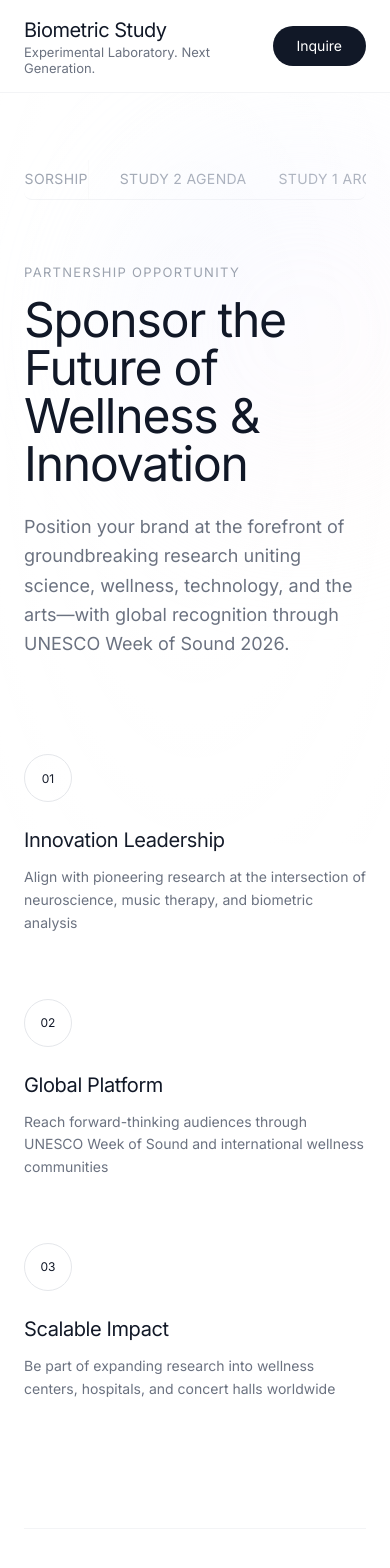
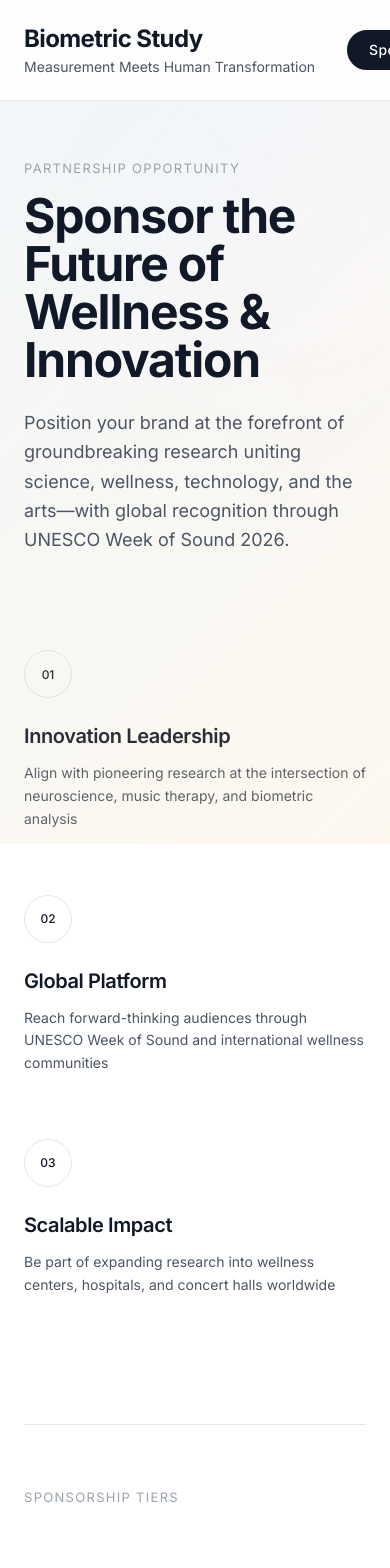
Before and after one commit to chaocdou-ux/biometric-dashboard, a React (Vite) app: page / in a window 390 px wide. Shown: the top 1568 px of the page. Built offline with nearby package versions, Linux system fonts and the light colour scheme.

Commit message:
Updated index.css

```diff
--- a/src/components/LandingPage.jsx
+++ b/src/components/LandingPage.jsx
@@ -1,5 +1,4 @@
 import { useState } from 'react';
-import { Tabs, TabsContent, TabsList, TabsTrigger } from './ui/tabs';
 import App from '../App';
 
 export default function LandingPage() {
@@ -7,67 +6,73 @@ export default function LandingPage() {
 
   return (
     <div className="min-h-screen bg-white">
-      <header className="fixed top-0 left-0 right-0 z-50 bg-white/80 backdrop-blur-md border-b border-gray-100">
-        <div className="container mx-auto px-6 py-4">
-          <div className="flex items-center justify-between">
-            <div>
-              <h1 className="text-xl font-light tracking-tight text-gray-900">Biometric Study</h1>
-              <p className="text-xs text-gray-500 font-light">Experimental Laboratory. Next Generation.</p>
+      <header className="fixed top-0 left-0 right-0 z-50 bg-white/85 backdrop-blur-md border-b border-gray-200">
+        <div className="container mx-auto px-6 py-5">
+          <div className="flex items-center justify-between gap-8">
+            <div className="flex-shrink-0">
+              <h1 className="text-2xl md:text-3xl font-bold tracking-tight text-gray-900">
+                Biometric Study
+              </h1>
+              <p className="text-sm md:text-base font-light text-gray-600 mt-0.5">
+                Measurement Meets Human Transformation
+              </p>
             </div>
+
+            <div className="flex items-center gap-3">
+              <button
+                onClick={() => setActiveTab('sponsorship')}
+                className={`px-5 py-2 text-sm font-medium tracking-wide rounded-full border-2 transition-all ${
+                  activeTab === 'sponsorship'
+                    ? 'bg-gray-900 text-white border-gray-900'
+                    : 'bg-white text-gray-900 border-gray-900 hover:bg-gray-50'
+                }`}
+              >
+                Sponsorship
+              </button>
+              <button
+                onClick={() => setActiveTab('phase2')}
+                className={`px-5 py-2 text-sm font-medium tracking-wide rounded-full border-2 transition-all ${
+                  activeTab === 'phase2'
+                    ? 'bg-gray-900 text-white border-gray-900'
+                    : 'bg-white text-gray-900 border-gray-900 hover:bg-gray-50'
+                }`}
+              >
+                Phase 2
+              </button>
+              <button
+                onClick={() => setActiveTab('phase1')}
+                className={`px-5 py-2 text-sm font-medium tracking-wide rounded-full border-2 transition-all ${
+                  activeTab === 'phase1'
+                    ? 'bg-gray-900 text-white border-gray-900'
+                    : 'bg-white text-gray-900 border-gray-900 hover:bg-gray-50'
+                }`}
+              >
+                Phase 1
+              </button>
               <a
                 href="mailto:nathalie@nathaliebonin.com?subject=Sponsorship%20Inquiry"
-              className="px-6 py-2.5 text-sm font-normal bg-gray-900 text-white rounded-full hover:bg-gray-800 transition-colors"
+                className="px-5 py-2 text-sm font-medium tracking-wide bg-white text-gray-900 border-2 border-gray-900 rounded-full hover:bg-gray-50 transition-all"
               >
                 Inquire
               </a>
             </div>
           </div>
+        </div>
       </header>
 
-      <div className="pt-24">
-        <div className="container mx-auto px-6 py-16">
-          <Tabs value={activeTab} onValueChange={setActiveTab} className="w-full">
-            <TabsList className="flex justify-center gap-8 mb-16 bg-transparent border-b border-gray-100">
-              <TabsTrigger
-                value="sponsorship"
-                className="px-0 py-4 text-sm font-light tracking-wide uppercase bg-transparent border-b-2 border-transparent data-[state=active]:border-gray-900 data-[state=active]:text-gray-900 text-gray-400 rounded-none"
-              >
-                Sponsorship
-              </TabsTrigger>
-              <TabsTrigger
-                value="study2"
-                className="px-0 py-4 text-sm font-light tracking-wide uppercase bg-transparent border-b-2 border-transparent data-[state=active]:border-gray-900 data-[state=active]:text-gray-900 text-gray-400 rounded-none"
-              >
-                Study 2 Agenda
-              </TabsTrigger>
-              <TabsTrigger
-                value="study1"
-                className="px-0 py-4 text-sm font-light tracking-wide uppercase bg-transparent border-b-2 border-transparent data-[state=active]:border-gray-900 data-[state=active]:text-gray-900 text-gray-400 rounded-none"
-              >
-                Study 1 Archive
-              </TabsTrigger>
-            </TabsList>
-
-            <TabsContent value="sponsorship">
-              <SponsorshipContent />
-            </TabsContent>
-
-            <TabsContent value="study2">
-              <Study2Content />
-            </TabsContent>
-
-            <TabsContent value="study1">
-              <Study1Content />
-            </TabsContent>
-          </Tabs>
+      <div className="pt-32">
+        <div className="container mx-auto px-6 py-8">
+          {activeTab === 'sponsorship' && <SponsorshipContent />}
+          {activeTab === 'phase2' && <Phase2Content />}
+          {activeTab === 'phase1' && <Phase1Content />}
         </div>
       </div>
 
-      <footer className="border-t border-gray-100 mt-32">
+      <footer className="border-t border-gray-200 mt-32">
         <div className="container mx-auto px-6 py-12">
           <div className="text-center">
-            <p className="text-sm text-gray-500 font-light">Kinemuse Productions Inc.</p>
-            <p className="text-sm text-gray-400 font-light mt-2">
+            <p className="text-sm text-gray-600 font-medium">Kinemuse Productions Inc.</p>
+            <p className="text-sm text-gray-500 mt-2">
               <a href="mailto:nathalie@nathaliebonin.com" className="hover:text-gray-900">nathalie@nathaliebonin.com</a>
               <span className="mx-2">·</span>
               <a href="tel:818-476-2577" className="hover:text-gray-900">818-476-2577</a>
@@ -101,10 +106,10 @@ function SponsorshipContent() {
         <div className="absolute -top-32 -right-32 w-96 h-96 bg-gradient-to-br from-blue-100 via-purple-50 to-orange-50 rounded-full blur-3xl opacity-30" />
         <div className="relative">
           <p className="text-xs uppercase tracking-widest text-gray-400 mb-4 font-light">Partnership Opportunity</p>
-          <h2 className="text-5xl md:text-6xl font-light tracking-tight text-gray-900 mb-6">
+          <h2 className="text-5xl md:text-6xl font-bold tracking-tight text-gray-900 mb-6">
             Sponsor the Future of<br />Wellness & Innovation
           </h2>
-          <p className="text-lg text-gray-500 font-light leading-relaxed max-w-2xl">
+          <p className="text-lg text-gray-600 font-light leading-relaxed max-w-2xl">
             Position your brand at the forefront of groundbreaking research uniting science, wellness,
             technology, and the arts—with global recognition through UNESCO Week of Sound 2026.
           </p>
@@ -114,35 +119,35 @@ function SponsorshipContent() {
       <div className="grid md:grid-cols-3 gap-16 mb-32">
         <div>
           <div className="w-12 h-12 border border-gray-200 rounded-full flex items-center justify-center mb-6">
-            <span className="text-gray-900">01</span>
+            <span className="text-gray-900 font-medium">01</span>
           </div>
-          <h3 className="text-xl font-normal mb-3 text-gray-900">Innovation Leadership</h3>
-          <p className="text-sm text-gray-500 font-light leading-relaxed">
+          <h3 className="text-xl font-semibold mb-3 text-gray-900">Innovation Leadership</h3>
+          <p className="text-sm text-gray-600 font-light leading-relaxed">
             Align with pioneering research at the intersection of neuroscience, music therapy, and biometric analysis
           </p>
         </div>
         <div>
           <div className="w-12 h-12 border border-gray-200 rounded-full flex items-center justify-center mb-6">
-            <span className="text-gray-900">02</span>
+            <span className="text-gray-900 font-medium">02</span>
           </div>
-          <h3 className="text-xl font-normal mb-3 text-gray-900">Global Platform</h3>
-          <p className="text-sm text-gray-500 font-light leading-relaxed">
+          <h3 className="text-xl font-semibold mb-3 text-gray-900">Global Platform</h3>
+          <p className="text-sm text-gray-600 font-light leading-relaxed">
             Reach forward-thinking audiences through UNESCO Week of Sound and international wellness communities
           </p>
         </div>
         <div>
           <div className="w-12 h-12 border border-gray-200 rounded-full flex items-center justify-center mb-6">
-            <span className="text-gray-900">03</span>
+            <span className="text-gray-900 font-medium">03</span>
           </div>
-          <h3 className="text-xl font-normal mb-3 text-gray-900">Scalable Impact</h3>
-          <p className="text-sm text-gray-500 font-light leading-relaxed">
+          <h3 className="text-xl font-semibold mb-3 text-gray-900">Scalable Impact</h3>
+          <p className="text-sm text-gray-600 font-light leading-relaxed">
             Be part of expanding research into wellness centers, hospitals, and concert halls worldwide
           </p>
         </div>
       </div>
 
       <div className="mb-32">
-        <div className="border-t border-gray-100 pt-16">
+        <div className="border-t border-gray-200 pt-16">
           <p className="text-xs uppercase tracking-widest text-gray-400 mb-12 font-light">Sponsorship Tiers</p>
           <div className="space-y-px bg-gray-50">
             {[
@@ -210,11 +215,11 @@ function SponsorshipContent() {
               <div key={idx} className="bg-white p-8 hover:bg-gray-50 transition-colors">
                 <div className="flex items-start justify-between mb-6">
                   <div>
-                    <h3 className="text-2xl font-light text-gray-900 mb-1">{item.tier}</h3>
+                    <h3 className="text-2xl font-semibold text-gray-900 mb-1">{item.tier}</h3>
                     <p className="text-xs text-gray-400 font-light">{item.note}</p>
                   </div>
                   <div className="text-right">
-                    <p className="text-2xl font-light text-gray-900">{item.price}</p>
+                    <p className="text-2xl font-semibold text-gray-900">{item.price}</p>
                   </div>
                 </div>
                 <div className="grid md:grid-cols-2 gap-x-8 gap-y-2">
@@ -232,7 +237,7 @@ function SponsorshipContent() {
       </div>
 
       <div className="mb-32">
-        <div className="border-t border-gray-100 pt-16">
+        <div className="border-t border-gray-200 pt-16">
           <p className="text-xs uppercase tracking-widest text-gray-400 mb-12 font-light">Audience Insights</p>
           <div className="grid md:grid-cols-4 gap-12">
             {[
@@ -242,8 +247,8 @@ function SponsorshipContent() {
               { metric: '100+', label: 'Prior Participants' }
             ].map((stat, idx) => (
               <div key={idx}>
-                <p className="text-4xl font-light text-gray-900 mb-2">{stat.metric}</p>
-                <p className="text-sm text-gray-500 font-light">{stat.label}</p>
+                <p className="text-4xl font-bold text-gray-900 mb-2">{stat.metric}</p>
+                <p className="text-sm text-gray-600 font-light">{stat.label}</p>
               </div>
             ))}
           </div>
@@ -252,12 +257,12 @@ function SponsorshipContent() {
 
       <div className="relative mb-32">
         <div className="absolute -bottom-32 -left-32 w-96 h-96 bg-gradient-to-tr from-purple-100 via-blue-50 to-orange-50 rounded-full blur-3xl opacity-30" />
-        <div className="relative bg-white border border-gray-100 p-12">
+        <div className="relative bg-white border border-gray-200 p-12">
           <p className="text-xs uppercase tracking-widest text-gray-400 mb-8 font-light">Sponsor Inquiry</p>
           <form onSubmit={handleSubmit} className="space-y-8">
             <div className="grid md:grid-cols-2 gap-8">
               <div>
-                <label className="block text-sm text-gray-700 mb-2 font-light">Name</label>
+                <label className="block text-sm text-gray-700 mb-2 font-medium">Name</label>
                 <input
                   type="text"
                   required
@@ -268,7 +273,7 @@ function SponsorshipContent() {
                 />
               </div>
               <div>
-                <label className="block text-sm text-gray-700 mb-2 font-light">Company</label>
+                <label className="block text-sm text-gray-700 mb-2 font-medium">Company</label>
                 <input
                   type="text"
                   required
@@ -281,7 +286,7 @@ function SponsorshipContent() {
             </div>
             <div className="grid md:grid-cols-2 gap-8">
               <div>
-                <label className="block text-sm text-gray-700 mb-2 font-light">Email</label>
+                <label className="block text-sm text-gray-700 mb-2 font-medium">Email</label>
                 <input
                   type="email"
                   required
@@ -292,7 +297,7 @@ function SponsorshipContent() {
                 />
               </div>
               <div>
-                <label className="block text-sm text-gray-700 mb-2 font-light">Tier Interest</label>
+                <label className="block text-sm text-gray-700 mb-2 font-medium">Tier Interest</label>
                 <select
                   value={formData.tier}
                   onChange={(e) => setFormData({...formData, tier: e.target.value})}
@@ -308,7 +313,7 @@ function SponsorshipContent() {
               </div>
             </div>
             <div>
-              <label className="block text-sm text-gray-700 mb-2 font-light">Message</label>
+              <label className="block text-sm text-gray-700 mb-2 font-medium">Message</label>
               <textarea
                 value={formData.message}
                 onChange={(e) => setFormData({...formData, message: e.target.value})}
@@ -320,7 +325,7 @@ function SponsorshipContent() {
             <div className="flex justify-end">
               <button
                 type="submit"
-                className="px-8 py-3 bg-gray-900 text-white text-sm font-normal rounded-full hover:bg-gray-800 transition-colors"
+                className="px-8 py-3 bg-gray-900 text-white text-sm font-medium tracking-wide rounded-full hover:bg-gray-800 transition-colors"
               >
                 Submit Inquiry
               </button>
@@ -329,17 +334,17 @@ function SponsorshipContent() {
         </div>
       </div>
 
-      <div className="border-t border-gray-100 pt-16 mb-16">
+      <div className="border-t border-gray-200 pt-16 mb-16">
         <div className="grid md:grid-cols-2 gap-16">
           <div>
             <p className="text-xs uppercase tracking-widest text-gray-400 mb-4 font-light">Past Success</p>
-            <h3 className="text-2xl font-light text-gray-900 mb-4">Biometric Study Phase 1</h3>
-            <p className="text-sm text-gray-500 font-light leading-relaxed mb-4">
+            <h3 className="text-2xl font-semibold text-gray-900 mb-4">Biometric Study Phase 1</h3>
+            <p className="text-sm text-gray-600 font-light leading-relaxed mb-4">
               Our inaugural study successfully captured comprehensive biometric data across four sessions,
               demonstrating measurable improvements in emotional state, energy levels, mental clarity,
               and spiritual connection.
             </p>
-            <p className="text-sm text-gray-500 font-light leading-relaxed">
+            <p className="text-sm text-gray-600 font-light leading-relaxed">
               Published results showing average improvements of 15-25% across all measured metrics,
               establishing proof of concept for music-breathwork integration.
             </p>
@@ -348,8 +353,8 @@ function SponsorshipContent() {
             <p className="text-xs uppercase tracking-widest text-gray-400 mb-4 font-light">Contact</p>
             <div className="space-y-3">
               <div>
-                <p className="text-sm text-gray-700 font-light">Nathalie Bonin</p>
-                <p className="text-sm text-gray-400 font-light">Founder & Creative Director</p>
+                <p className="text-sm text-gray-900 font-medium">Nathalie Bonin</p>
+                <p className="text-sm text-gray-500 font-light">Founder & Creative Director</p>
               </div>
               <div>
                 <a href="mailto:nathalie@nathaliebonin.com" className="text-sm text-gray-900 hover:text-gray-600 font-light">
@@ -369,35 +374,35 @@ function SponsorshipContent() {
   );
 }
 
-function Study2Content() {
+function Phase2Content() {
   return (
     <div className="max-w-6xl mx-auto">
       <div className="relative mb-24">
         <div className="absolute -top-32 -left-32 w-96 h-96 bg-gradient-to-br from-purple-100 via-blue-50 to-orange-50 rounded-full blur-3xl opacity-30" />
         <div className="relative">
           <p className="text-xs uppercase tracking-widest text-gray-400 mb-4 font-light">November 21-23, 2025</p>
-          <h2 className="text-5xl md:text-6xl font-light tracking-tight text-gray-900 mb-6">
+          <h2 className="text-5xl md:text-6xl font-bold tracking-tight text-gray-900 mb-6">
             Biometric Study<br />Phase 2
           </h2>
-          <p className="text-lg text-gray-500 font-light leading-relaxed max-w-2xl mb-8">
+          <p className="text-lg text-gray-600 font-light leading-relaxed max-w-2xl mb-8">
             Expanding the frontier of music, breathwork & biometric data at The KINN, Venice, CA
           </p>
           <div className="inline-block bg-gray-50 px-6 py-3 border border-gray-200">
             <p className="text-xs text-gray-500 font-light">Featured in</p>
-            <p className="text-sm text-gray-900 font-normal">UNESCO Week of Sound 2026 Los Angeles</p>
+            <p className="text-sm text-gray-900 font-medium">UNESCO Week of Sound 2026 Los Angeles</p>
           </div>
         </div>
       </div>
 
       <div className="mb-32">
-        <div className="border-t border-gray-100 pt-16">
+        <div className="border-t border-gray-200 pt-16">
           <p className="text-xs uppercase tracking-widest text-gray-400 mb-12 font-light">Three-Day Agenda</p>
           <div className="space-y-px bg-gray-50">
             <div className="bg-white p-8">
               <div className="flex items-start justify-between mb-6">
                 <div>
                   <p className="text-xs text-gray-400 mb-2 font-light">Day 1 / Evening</p>
-                  <h3 className="text-2xl font-light text-gray-900">VIP Opening Night</h3>
+                  <h3 className="text-2xl font-semibold text-gray-900">VIP Opening Night</h3>
                 </div>
                 <span className="text-sm text-gray-400 font-light">Nov 21</span>
               </div>
@@ -418,7 +423,7 @@ function Study2Content() {
                 ].map((item, idx) => (
                   <div key={idx} className="flex items-start gap-3">
                     <span className="w-1 h-1 bg-gray-300 rounded-full mt-2 flex-shrink-0" />
-                    <p className="text-sm text-gray-500 font-light">{item}</p>
+                    <p className="text-sm text-gray-600 font-light">{item}</p>
                   </div>
                 ))}
               </div>
@@ -428,7 +433,7 @@ function Study2Content() {
               <div className="flex items-start justify-between mb-6">
                 <div>
                   <p className="text-xs text-gray-400 mb-2 font-light">Day 2 / Full Day</p>
-                  <h3 className="text-2xl font-light text-gray-900">Research Sessions</h3>
+                  <h3 className="text-2xl font-semibold text-gray-900">Research Sessions</h3>
                 </div>
                 <span className="text-sm text-gray-400 font-light">Nov 22</span>
               </div>
@@ -449,7 +454,7 @@ function Study2Content() {
                 ].map((item, idx) => (
                   <div key={idx} className="flex items-start gap-3">
                     <span className="w-1 h-1 bg-gray-300 rounded-full mt-2 flex-shrink-0" />
-                    <p className="text-sm text-gray-500 font-light">{item}</p>
+                    <p className="text-sm text-gray-600 font-light">{item}</p>
                   </div>
                 ))}
               </div>
@@ -459,7 +464,7 @@ function Study2Content() {
               <div className="flex items-start justify-between mb-6">
                 <div>
                   <p className="text-xs text-gray-400 mb-2 font-light">Day 3 / Full Day</p>
-                  <h3 className="text-2xl font-light text-gray-900">"Breathe with the Symphony" Pilot</h3>
+                  <h3 className="text-2xl font-semibold text-gray-900">"Breathe with the Symphony" Pilot</h3>
                 </div>
                 <span className="text-sm text-gray-400 font-light">Nov 23</span>
               </div>
@@ -480,7 +485,7 @@ function Study2Content() {
                 ].map((item, idx) => (
                   <div key={idx} className="flex items-start gap-3">
                     <span className="w-1 h-1 bg-gray-300 rounded-full mt-2 flex-shrink-0" />
-                    <p className="text-sm text-gray-500 font-light">{item}</p>
+                    <p className="text-sm text-gray-600 font-light">{item}</p>
                   </div>
                 ))}
               </div>
@@ -490,7 +495,7 @@ function Study2Content() {
       </div>
 
       <div className="mb-32">
-        <div className="border-t border-gray-100 pt-16">
+        <div className="border-t border-gray-200 pt-16">
           <p className="text-xs uppercase tracking-widest text-gray-400 mb-12 font-light">Technology Platform</p>
           <div className="grid md:grid-cols-3 gap-12">
             {[
@@ -511,26 +516,26 @@ function Study2Content() {
                 <div className="w-12 h-12 border border-gray-200 rounded-full flex items-center justify-center mb-6">
                   <span className="text-xs text-gray-400">0{idx + 1}</span>
                 </div>
-                <h3 className="text-lg font-normal mb-2 text-gray-900">{tech.name}</h3>
-                <p className="text-sm text-gray-500 font-light leading-relaxed">{tech.desc}</p>
+                <h3 className="text-lg font-semibold mb-2 text-gray-900">{tech.name}</h3>
+                <p className="text-sm text-gray-600 font-light leading-relaxed">{tech.desc}</p>
               </div>
             ))}
           </div>
         </div>
       </div>
 
-      <div className="border-t border-gray-100 pt-16">
+      <div className="border-t border-gray-200 pt-16">
         <div className="grid md:grid-cols-2 gap-16">
           <div>
             <p className="text-xs uppercase tracking-widest text-gray-400 mb-4 font-light">RADD ART Integration</p>
-            <h3 className="text-2xl font-light text-gray-900 mb-4">
+            <h3 className="text-2xl font-semibold text-gray-900 mb-4">
               Radiologist Developed Autonomic Rewiring Therapy
             </h3>
-            <p className="text-sm text-gray-500 font-light leading-relaxed mb-4">
+            <p className="text-sm text-gray-600 font-light leading-relaxed mb-4">
               Created by Dr. Mitch Abrams through Stanford University's CCARE program, RADD ART
               captures moments of profound insight and translates them into live artistic expressions.
             </p>
-            <p className="text-sm text-gray-500 font-light leading-relaxed">
+            <p className="text-sm text-gray-600 font-light leading-relaxed">
               Each artwork includes QR codes linking to origin stories, creating lasting legacies for
               sponsors and participants while advancing mental health awareness.
             </p>
@@ -547,7 +552,7 @@ function Study2Content() {
                 { name: 'Attila Kocsis', role: 'I-QRS Founder, CEO & CTO' }
               ].map((person, idx) => (
                 <div key={idx}>
-                  <p className="text-sm text-gray-900 font-normal">{person.name}</p>
+                  <p className="text-sm text-gray-900 font-medium">{person.name}</p>
                   <p className="text-xs text-gray-500 font-light">{person.role}</p>
                 </div>
               ))}
@@ -559,23 +564,21 @@ function Study2Content() {
   );
 }
 
-function Study1Content() {
+function Phase1Content() {
   return (
-    <div className="max-w-6xl mx-auto">
-      <div className="mb-16">
-        <p className="text-xs uppercase tracking-widest text-gray-400 mb-4 font-light">Archive</p>
-        <h2 className="text-4xl md:text-5xl font-light tracking-tight text-gray-900 mb-6">
-          Biometric Study Phase 1
+    <div className="max-w-7xl mx-auto">
+      <div className="mb-12">
+        <p className="text-xs uppercase tracking-widest text-gray-400 mb-4 font-light">2024</p>
+        <h2 className="text-5xl md:text-6xl font-bold tracking-tight text-gray-900 mb-6">
+          Biometric Study<br />Phase 1
         </h2>
-        <p className="text-lg text-gray-500 font-light leading-relaxed max-w-3xl">
+        <p className="text-lg text-gray-600 font-light leading-relaxed max-w-3xl">
           Foundational research exploring the physiological effects of live music combined with breathwork,
           establishing proof of concept and measurable outcomes across multiple wellness metrics.
         </p>
       </div>
-      <div className="bg-gray-50 p-1">
-        <div className="bg-white p-8">
+      <div className="mt-8">
         <App />
-        </div>
       </div>
     </div>
   );
--- a/src/index.css
+++ b/src/index.css
@@ -54,7 +54,9 @@
     bottom: 0;
     pointer-events: none;
     z-index: 0;
-    background: radial-gradient(ellipse at center, rgba(255, 255, 255, 0.05) 0%, rgba(255, 255, 255, 0.02) 100%);
+    background:
+      linear-gradient(135deg, rgba(168, 200, 218, 0.15) 0%, rgba(243, 199, 123, 0.12) 25%, rgba(168, 200, 218, 0.1) 50%, rgba(243, 199, 123, 0.08) 75%, rgba(168, 200, 218, 0.05) 100%);
+    background-size: 400% 400%;
   }
 
   body::after {
```
Lines whose indentation alone changed are shown as unchanged.
